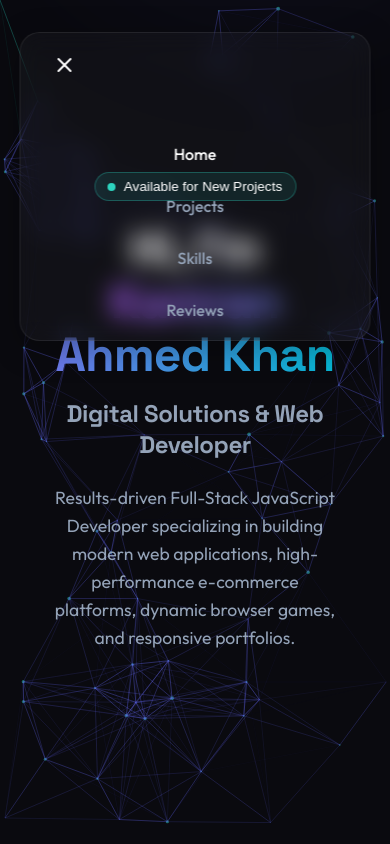
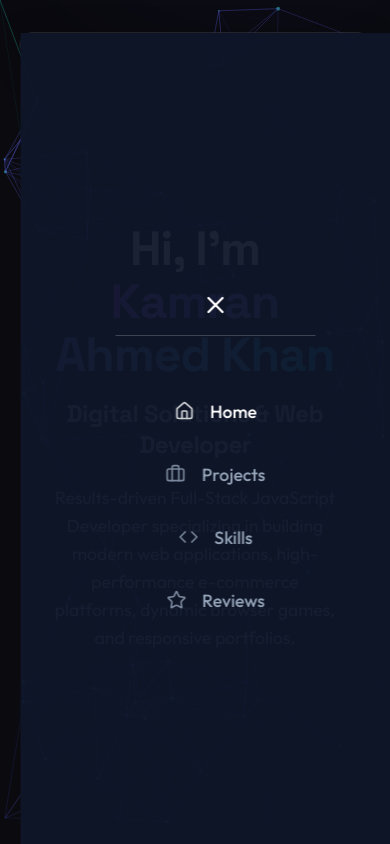
Before and after one commit to funkyvibespk/testportfolio, a React (Vite) app: page / in a window 390 px wide. Both pictures are taken after a click on the button 64 px from the left and 66 px from the top of the page. Shown: the top 844 px of the page. Built offline with nearby package versions, Linux system fonts and the light colour scheme.

Commit message:
menu
menu

```diff
--- a/src/App.css
+++ b/src/App.css
@@ -122,10 +122,11 @@ section {
 @media (max-width: 768px) {
   .floating-nav {
     width: 90%;
-    padding: 0.75rem 1.5rem;
-    flex-wrap: wrap;
-    justify-content: flex-start;
-    border-radius: 20px;
+    padding: 0.75rem 1rem;
+    flex-wrap: nowrap;
+    justify-content: space-between;
+    border-radius: 50px;
+    gap: 1rem;
   }
 
   .mobile-menu-btn {
@@ -134,21 +135,51 @@ section {
     z-index: 2;
   }
 
+  .mobile-menu-btn.hidden {
+    display: none;
+  }
+
+  .mobile-close-btn {
+    background: none;
+    border: none;
+    color: var(--text-primary);
+    cursor: pointer;
+    margin-bottom: 2rem;
+    padding-bottom: 1rem;
+    border-bottom: 1px solid rgba(255, 255, 255, 0.2);
+    width: 200px;
+    display: flex;
+    justify-content: center;
+  }
+
   .cta-btn {
-    position: absolute;
-    left: 50%;
-    transform: translateX(-50%);
+    position: static;
+    transform: none;
     z-index: 1;
-    padding: 0.4rem 0.8rem;
-    font-size: 0.85rem;
+    padding: 0.5rem 1rem;
+    font-size: 0.9rem;
+    width: auto;
+  }
+
+  .cta-btn:hover {
+    transform: none;
   }
 
   .nav-links {
     display: none;
+    position: fixed;
+    top: 0;
+    left: 0;
+    width: 100vw;
+    height: 100vh;
+    background: rgba(15, 23, 42, 0.95); /* Using deep dark background for theme */
+    backdrop-filter: blur(10px);
     flex-direction: column;
-    width: 100%;
-    gap: 1rem;
-    padding-top: 1rem;
+    justify-content: center;
+    align-items: center;
+    gap: 1.5rem;
+    padding: 2rem;
+    z-index: 101;
   }
 
   .nav-links.mobile-open {
@@ -156,10 +187,22 @@ section {
   }
 
   .nav-link {
-    font-size: 1rem;
-    width: 100%;
-    text-align: center;
-    padding: 0.5rem 0;
+    font-size: 1.1rem;
+    width: auto;
+    text-align: left;
+    padding: 0.5rem 1rem;
+    display: flex;
+    align-items: center;
+    gap: 1rem;
+    justify-content: flex-start;
+  }
+
+  .nav-link:hover {
+    transform: none;
+  }
+
+  .nav-icon {
+    opacity: 0.8;
   }
 
   section {
--- a/src/App.jsx
+++ b/src/App.jsx
@@ -1,5 +1,5 @@
 import { useState } from 'react';
-import { Menu, X } from 'lucide-react';
+import { Menu, X, Home, Briefcase, Code, Star } from 'lucide-react';
 import './App.css';
 import Hero from './components/Hero';
 import Projects from './components/Projects';
@@ -34,21 +34,40 @@ function App() {
       <div className="bg-glow" style={{ bottom: '10%', right: '-10%', background: 'radial-gradient(circle, var(--accent-secondary) 0%, transparent 60%)' }}></div>
 
       <nav className="floating-nav glass-panel">
-        <button className="mobile-menu-btn" onClick={toggleMenu}>
-          {isMobileMenuOpen ? <X size={24} /> : <Menu size={24} />}
+        <button className={`mobile-menu-btn ${isMobileMenuOpen ? 'hidden' : ''}`} onClick={toggleMenu}>
+          <Menu size={24} />
         </button>
 
         <div className={`nav-links ${isMobileMenuOpen ? 'mobile-open' : ''}`}>
-          <a className={`nav-link ${activeSection === 'home' ? 'active' : ''}`} onClick={() => scrollTo('home')}>Home</a>
-          <a className={`nav-link ${activeSection === 'projects' ? 'active' : ''}`} onClick={() => scrollTo('projects')}>Projects</a>
-          <a className={`nav-link ${activeSection === 'skills' ? 'active' : ''}`} onClick={() => scrollTo('skills')}>Skills</a>
-          <a className={`nav-link ${activeSection === 'testimonials' ? 'active' : ''}`} onClick={() => scrollTo('testimonials')}>Reviews</a>
+          {isMobileMenuOpen && (
+            <button className="mobile-close-btn" onClick={toggleMenu}>
+              <X size={28} />
+            </button>
+          )}
+          <a className={`nav-link ${activeSection === 'home' ? 'active' : ''}`} onClick={() => scrollTo('home')}>
+            {isMobileMenuOpen && <Home size={20} className="nav-icon" />}
+            <span>Home</span>
+          </a>
+          <a className={`nav-link ${activeSection === 'projects' ? 'active' : ''}`} onClick={() => scrollTo('projects')}>
+            {isMobileMenuOpen && <Briefcase size={20} className="nav-icon" />}
+            <span>Projects</span>
+          </a>
+          <a className={`nav-link ${activeSection === 'skills' ? 'active' : ''}`} onClick={() => scrollTo('skills')}>
+            {isMobileMenuOpen && <Code size={20} className="nav-icon" />}
+            <span>Skills</span>
+          </a>
+          <a className={`nav-link ${activeSection === 'testimonials' ? 'active' : ''}`} onClick={() => scrollTo('testimonials')}>
+            {isMobileMenuOpen && <Star size={20} className="nav-icon" />}
+            <span>Reviews</span>
+          </a>
         </div>
 
-        <button className="cta-btn" onClick={() => scrollTo('contact')}>
-          <span className="status-dot"></span>
-          <span className="cta-text">Available for New Projects</span>
-        </button>
+        {!isMobileMenuOpen && (
+          <button className="cta-btn" onClick={() => scrollTo('contact')}>
+            <span className="status-dot"></span>
+            <span className="cta-text">Available for New Projects</span>
+          </button>
+        )}
       </nav>
 
       <main>
```
